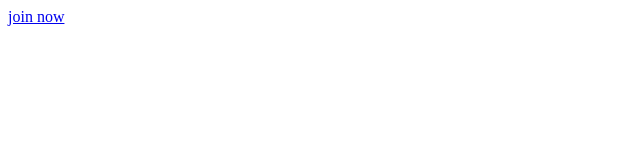
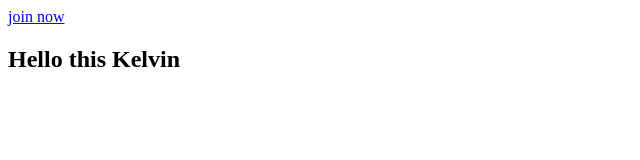
Before and after one commit to knoy00/Answera, a plain HTML site: page index.html in a window 1280 px wide. Shown: the whole page, without its empty margins (0-640 px from the left). Drawn offline with Linux system fonts and the light colour scheme.

Commit message:
Made changes

```diff
--- a/index.html
+++ b/index.html
@@ -7,5 +7,6 @@
 </head>
 <body>
   <a href="account.html">join now </a>
+  <h2>Hello this Kelvin</h2>
 </body>
 </html>
```
